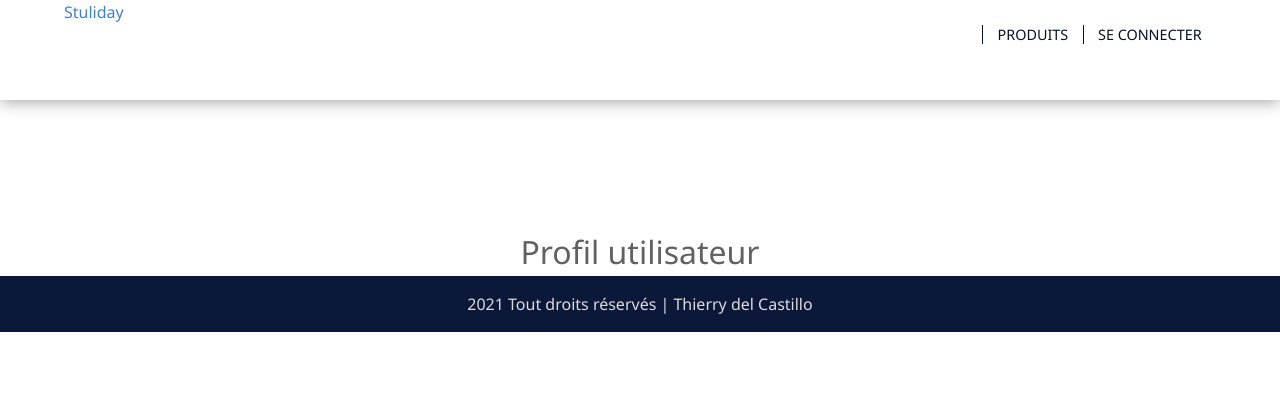
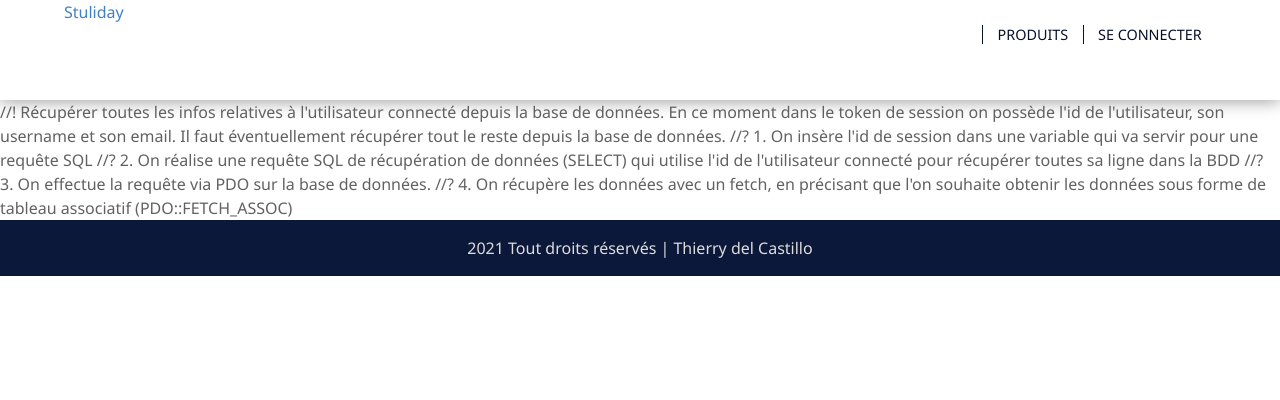
Before and after one commit to Thierrydc/Stuliday2021, a PHP site: page /profile.php in a window 1280 px wide. Shown: the top 400 px of the page. Run offline with PHP 8.4, Linux system fonts and the light colour scheme.

Commit message:
TODO: profile.php

```diff
--- a/profile.php
+++ b/profile.php
@@ -1,12 +1,24 @@
 <?php include('inc/header.php'); ?>
 
-    <div  id="profil">
-        <div class="wrapper">
-            <div>
-                <h1>Profil utilisateur</h1>
+    <div id="profil">
+        <div class="container">
+            <div class="columns is-centered">
+                <div class="column is-4">
+                    <div id="content">
+                        <!-- //* Affichage des infos username et role récupérées depuis la BDD -->
 
+                    </div>
+                </div>
             </div>
         </div>
     </div>
 
+
+
+    //! Récupérer toutes les infos relatives à l'utilisateur connecté depuis la base de données. En ce moment dans le token de session on possède l'id de l'utilisateur, son username et son email. Il faut éventuellement récupérer tout le reste depuis la base de données.
+    //? 1. On insère l'id de session dans une variable qui va servir pour une requête SQL
+    //? 2. On réalise une requête SQL de récupération de données (SELECT) qui utilise l'id de l'utilisateur connecté pour récupérer toutes sa ligne dans la BDD
+    //? 3. On effectue la requête via PDO sur la base de données.
+    //? 4. On récupère les données avec un fetch, en précisant que l'on souhaite obtenir les données sous forme de tableau associatif (PDO::FETCH_ASSOC)
+
 <?php include('inc/footer.php'); ?>
```
